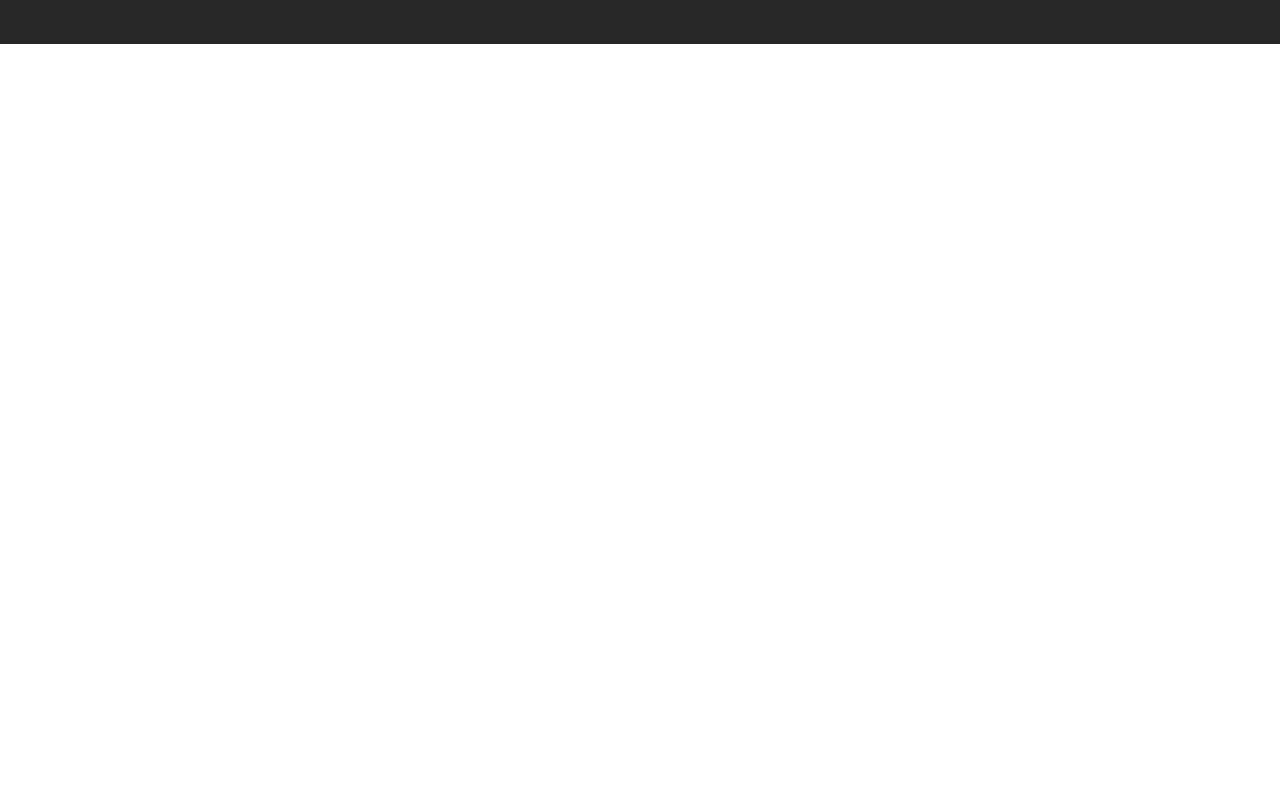
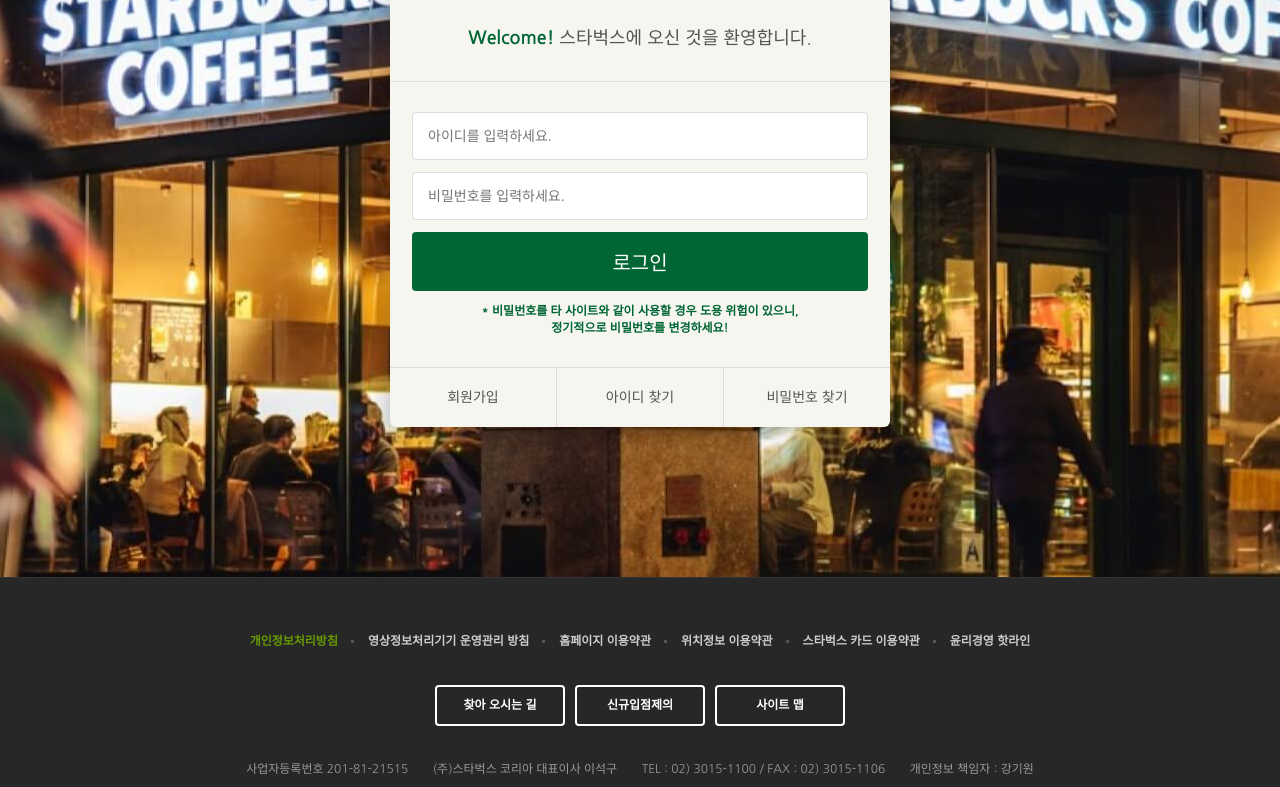
Before and after one commit to David-Lee-dev/starbucks-app-vanilla, a plain HTML site: page signin/index.html in a window 1280 px wide. Shown: the part 290-1077 px from the top of the page. Before the commit the page ends 800 px from the top, so only its background shows below. Drawn offline with nearby package versions, Linux system fonts and the light colour scheme.

Commit message:
FEAT : Add signin page

```diff
--- /dev/null
+++ b/css/signin.css
@@ -0,0 +1,91 @@
+.signin {
+  margin-top: 120px;
+  padding: 100px 0 150px;
+  background-image: url("../images/signin_bg.jpg");
+  background-repeat: no-repeat;
+  background-position: center;
+  background-attachment: fixed;
+  background-size: auto;
+}
+
+.signin h1 {
+  color: #fff;
+  font-size: 30px;
+  font-weight: 700;
+  text-align: center;
+  margin-bottom: 24px;
+}
+
+.signin .signin__card {
+  width: 500px;
+  margin: 0 auto;
+  border-radius: 6px;
+  background-color: #f6f5f0;
+  box-shadow: 2px 2px 20px rgba(0, 0, 0, .3);
+  color: #555;
+}
+
+.signin__card h2 {
+  padding: 30px;
+  font-size: 18px;
+  text-align: center;
+  border-bottom: 1px solid #ddd;
+}
+
+.signin__card h2 strong {
+  font-weight: 700;
+  color: #006633;
+}
+
+.signin__card form {
+  padding: 30px 22px;
+}
+
+.signin__card form input {
+  width: 100%;
+  margin-bottom: 12px;
+  padding: 15px;
+  border: 1px solid #ddd;
+  border-radius: 4px;
+  outline: none;
+  box-sizing: border-box;
+  font-size: 14px;
+}
+
+.signin__card form [type="submit"] {
+  background-color: #006633;
+  border: none;
+  color: #fff;
+  font-size: 20px;
+  cursor: pointer;
+}
+
+.signin__card form p {
+  font-weight: bold;
+  text-align: center;
+  font-size: 12px;
+  color: #006633;
+}
+
+.signin__card .actions {
+  display: flex;
+  border-top: 1px solid #ddd;
+}
+
+.signin__card .actions a {
+  flex-grow: 1;
+  flex-basis: 0;
+  text-align: center;
+  padding: 20px;
+  color: #555;
+  font-size: 14px;
+  border-right: 1px solid #ddd;
+}
+
+.signin__card .actions a:last-child {
+  border-right: none;
+}
+
+.signin__card .actions a:hover {
+  text-decoration: underline;
+}
--- a/signin/index.html
+++ b/signin/index.html
@@ -30,6 +30,7 @@
   <link rel="stylesheet" href="https://fonts.googleapis.com/icon?family=Material+Icons">
   <link rel="stylesheet" href="https://unpkg.com/swiper/swiper-bundle.min.css" />
   <link rel="stylesheet" href="../css/common.css" />
+  <link rel="stylesheet" href="../css/signin.css" />
   <!-- JS -->
   <script defer src="../js/common.js"></script>
 </head>
@@ -364,7 +365,28 @@
       </ul>
     </div>
   </header>
-  <section class="signin"></section>
+  <section class="signin">
+    <h1>로그인</h1>
+    <div class="signin__card">
+      <h2>
+        <strong>Welcome!</strong> 스타벅스에 오신 것을 환영합니다.
+      </h2>
+      <form>
+        <input type="text" placeholder="아이디를 입력하세요.">
+        <input type="password" placeholder="비밀번호를 입력하세요.">
+        <input type="submit" value="로그인">
+        <p>
+          * 비밀번호를 타 사이트와 같이 사용할 경우 도용 위험이 있으니,<br>
+          정기적으로 비밀번호를 변경하세요!
+        </p>
+      </form>
+      <div class="actions">
+        <a href="javascript:void(0)">회원가입</a>
+        <a href="javascript:void(0)">아이디 찾기</a>
+        <a href="javascript:void(0)">비밀번호 찾기</a>
+      </div>
+    </div>
+  </section>
 
   <!-- FOOTER -->
   <footer class="footer">
```
